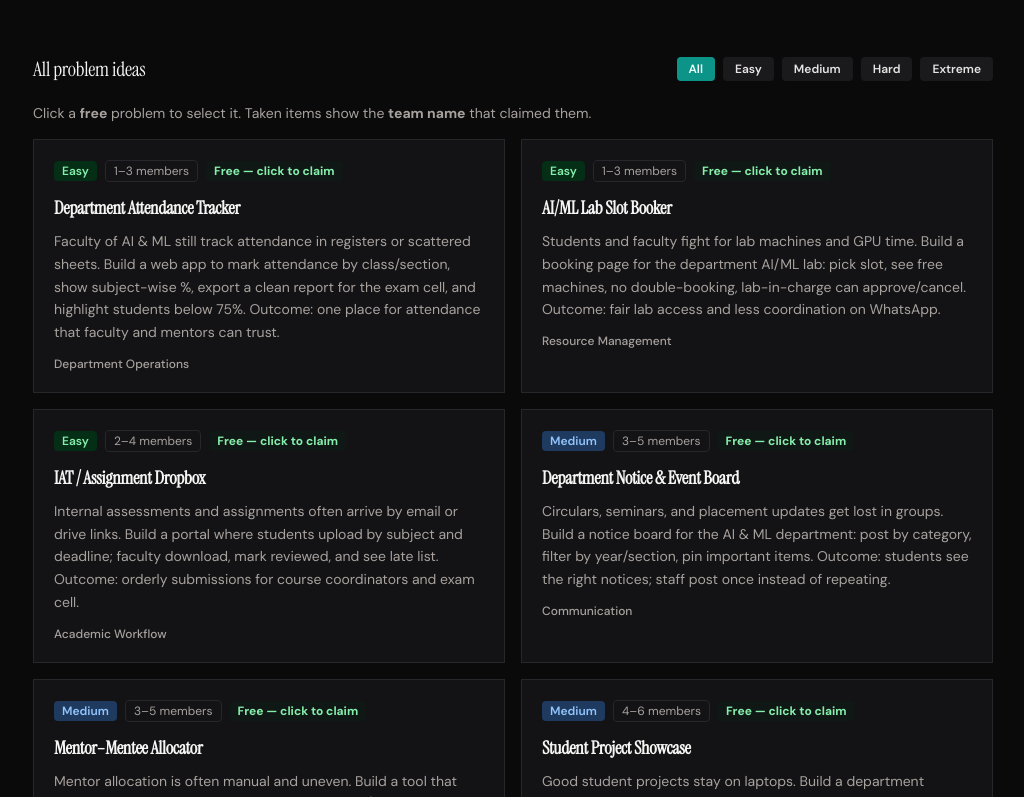
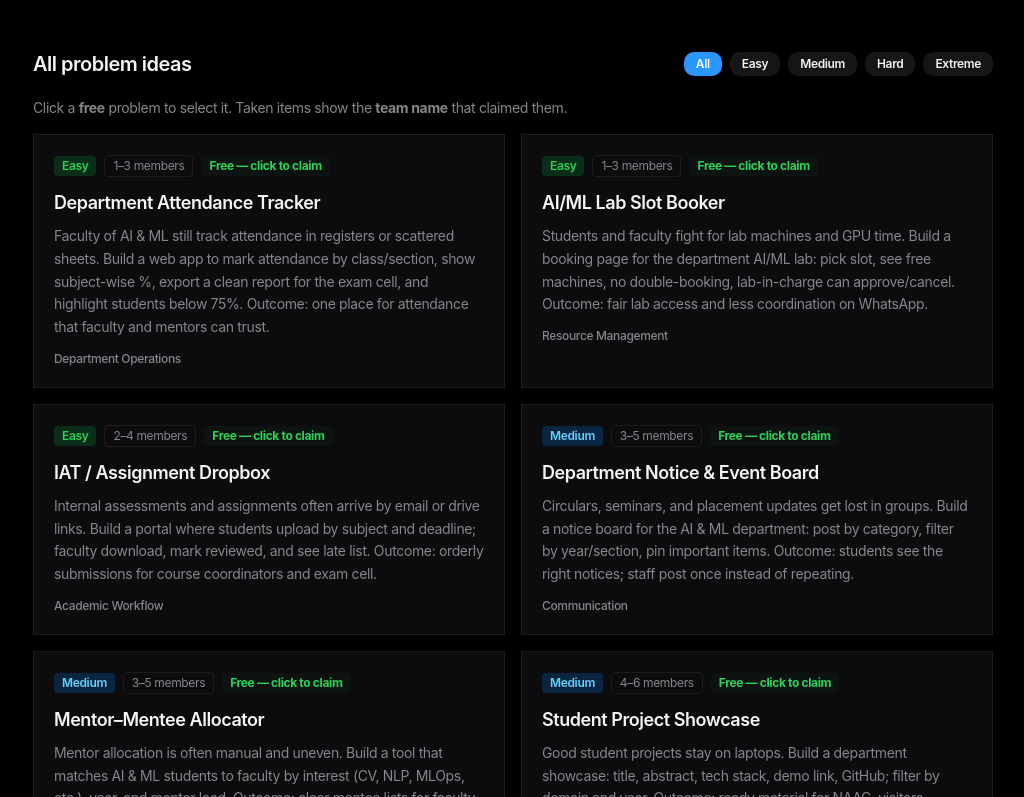
Before and after one commit to sairambn/AI-Competition, a React (Vite) app: page /problems in a window 1280 px wide. Shown: the part 823-1620 px from the top of the page, without its empty margins (127-1151 px from the left). Built offline with nearby package versions, Linux system fonts and the light colour scheme.

Commit message:
Apple-level motion system: cubic-bezier reveals, refined type and chrome

```diff
--- a/src/index.css
+++ b/src/index.css
@@ -35,50 +35,54 @@
 }
 
 /*
-  Event tool — elite, institutional, anti-slop.
+  Apple-inspired motion + chrome.
+  Ease curve approximates Apple UI (smooth deceleration).
 */
 :root {
-  --radius: 0.375rem;
+  --radius: 0.75rem;
+  --ease-out-expo: cubic-bezier(0.16, 1, 0.3, 1);
+  --ease-apple: cubic-bezier(0.25, 0.1, 0.25, 1);
+  --duration: 0.7s;
 
-  --background: #0a0a0b;
-  --foreground: #f5f5f4;
+  --background: #000000;
+  --foreground: #f5f5f7;
 
-  --card: #131315;
-  --card-foreground: #f5f5f4;
+  --card: #0c0c0e;
+  --card-foreground: #f5f5f7;
 
-  --primary: #0d9488;
-  --primary-foreground: #f0fdfa;
+  --primary: #2997ff;
+  --primary-foreground: #ffffff;
 
-  --secondary: #1a1a1d;
-  --secondary-foreground: #e7e5e4;
+  --secondary: #161617;
+  --secondary-foreground: #f5f5f7;
 
-  --muted: #161618;
-  --muted-foreground: #a8a29e;
+  --muted: #111113;
+  --muted-foreground: #86868b;
 
-  --accent: #d97706;
-  --accent-foreground: #1c1917;
+  --accent: #f5f5f7;
+  --accent-foreground: #000000;
 
-  --destructive: #dc2626;
+  --destructive: #ff453a;
 
-  --border: #26262b;
-  --input: #161618;
-  --ring: #0d9488;
+  --border: #1d1d1f;
+  --input: #1d1d1f;
+  --ring: #2997ff;
 
-  --gold: #d97706;
-  --olive: #a8a29e;
-  --parchment: #0e0e10;
+  --gold: #f5f5f7;
+  --olive: #86868b;
+  --parchment: #0a0a0c;
 
-  --easy: #052e16;
-  --easy-foreground: #86efac;
+  --easy: #0a2e1a;
+  --easy-foreground: #30d158;
 
-  --medium: #1e3a5f;
-  --medium-foreground: #93c5fd;
+  --medium: #0a2540;
+  --medium-foreground: #64d2ff;
 
-  --hard: #422006;
-  --hard-foreground: #fcd34d;
+  --hard: #2e2200;
+  --hard-foreground: #ffd60a;
 
-  --extreme: #450a0a;
-  --extreme-foreground: #fca5a5;
+  --extreme: #2e0a0a;
+  --extreme-foreground: #ff6961;
 }
 
 @layer base {
@@ -93,12 +97,12 @@
   body {
     background-color: var(--color-background);
     color: var(--color-foreground);
-    font-family: "DM Sans", system-ui, -apple-system, BlinkMacSystemFont,
-      "Segoe UI", sans-serif;
-    font-feature-settings: "ss01" on, "ss02" on;
+    font-family: -apple-system, BlinkMacSystemFont, "SF Pro Text", "SF Pro Display",
+      "Helvetica Neue", "DM Sans", system-ui, sans-serif;
     -webkit-font-smoothing: antialiased;
     -moz-osx-font-smoothing: grayscale;
-    line-height: 1.55;
+    line-height: 1.47059;
+    letter-spacing: -0.022em;
   }
 
   h1,
@@ -107,21 +111,22 @@
   h4,
   h5,
   h6 {
-    font-family: "Instrument Serif", Georgia, "Times New Roman", serif;
-    font-weight: 400;
-    letter-spacing: -0.015em;
-    line-height: 1.2;
+    font-family: -apple-system, BlinkMacSystemFont, "SF Pro Display",
+      "Helvetica Neue", "Instrument Serif", Georgia, serif;
+    font-weight: 600;
+    letter-spacing: -0.025em;
+    line-height: 1.08;
     color: var(--color-foreground);
   }
 
   ::selection {
-    background: color-mix(in srgb, var(--primary) 30%, transparent);
+    background: color-mix(in srgb, var(--primary) 35%, transparent);
     color: var(--foreground);
   }
 
   :focus-visible {
-    outline: 2px solid color-mix(in srgb, var(--primary) 70%, transparent);
-    outline-offset: 2px;
+    outline: 2px solid color-mix(in srgb, var(--primary) 80%, transparent);
+    outline-offset: 3px;
   }
 
   input,
@@ -129,6 +134,13 @@
   textarea,
   button {
     font: inherit;
+  }
+
+  a,
+  button {
+    transition: color 0.25s var(--ease-apple), background-color 0.25s
+        var(--ease-apple), border-color 0.25s var(--ease-apple),
+      opacity 0.25s var(--ease-apple), transform 0.35s var(--ease-out-expo);
   }
 }
 
@@ -140,17 +152,43 @@
     color: var(--color-gold);
   }
   .border-gold {
-    border-color: color-mix(in srgb, var(--color-gold) 40%, transparent);
+    border-color: color-mix(in srgb, var(--color-gold) 25%, transparent);
   }
   .text-olive {
     color: var(--color-olive);
   }
   .font-display {
-    font-family: "Instrument Serif", Georgia, serif;
+    font-family: -apple-system, BlinkMacSystemFont, "SF Pro Display",
+      "Helvetica Neue", sans-serif;
+    font-weight: 600;
   }
 }
 
+/* ——— Apple-style scroll reveal ——— */
+.reveal {
+  opacity: 0;
+  transform: translateY(28px);
+  transition: opacity var(--duration) var(--ease-out-expo),
+    transform var(--duration) var(--ease-out-expo);
+  will-change: opacity, transform;
+}
+.reveal-visible {
+  opacity: 1;
+  transform: translateY(0);
+}
+
 @keyframes fade-up {
+  from {
+    opacity: 0;
+    transform: translateY(20px);
+  }
+  to {
+    opacity: 1;
+    transform: translateY(0);
+  }
+}
+
+@keyframes result-pop {
   from {
     opacity: 0;
     transform: translateY(8px);
@@ -161,41 +199,47 @@
   }
 }
 
-@keyframes result-pop {
-  0% {
+@keyframes hero-in {
+  from {
     opacity: 0;
-    transform: translateY(4px);
+    transform: translateY(32px) scale(0.98);
   }
-  100% {
+  to {
     opacity: 1;
-    transform: translateY(0);
+    transform: translateY(0) scale(1);
   }
 }
 
 .animate-fade-up {
-  animation: fade-up 0.35s ease-out both;
+  animation: fade-up 0.8s var(--ease-out-expo) both;
+}
+.animate-hero {
+  animation: hero-in 1s var(--ease-out-expo) both;
 }
 .animate-scale-in {
-  animation: fade-up 0.3s ease-out both;
+  animation: fade-up 0.6s var(--ease-out-expo) both;
 }
 .animate-float {
   animation: none;
 }
 .animate-result {
-  animation: result-pop 0.3s ease-out both;
+  animation: result-pop 0.5s var(--ease-out-expo) both;
 }
 .delay-100 {
-  animation-delay: 0.06s;
+  animation-delay: 0.1s;
 }
 .delay-200 {
-  animation-delay: 0.1s;
+  animation-delay: 0.2s;
+}
+.delay-300 {
+  animation-delay: 0.3s;
 }
 
 .hero-glow {
-  background: linear-gradient(
-    180deg,
-    color-mix(in srgb, var(--primary) 4%, transparent) 0%,
-    transparent 50%
+  background: radial-gradient(
+    ellipse 80% 50% at 50% -10%,
+    color-mix(in srgb, var(--primary) 18%, transparent),
+    transparent 70%
   );
 }
 
@@ -205,57 +249,80 @@
 }
 
 .card-lift {
-  transition: border-color 0.15s ease, background-color 0.15s ease;
+  transition: border-color 0.35s var(--ease-apple),
+    background-color 0.35s var(--ease-apple), transform 0.45s var(--ease-out-expo);
 }
 .card-lift:hover {
-  border-color: color-mix(in srgb, var(--primary) 28%, var(--border));
-  background-color: color-mix(in srgb, var(--card) 96%, var(--primary));
+  border-color: color-mix(in srgb, var(--primary) 35%, var(--border));
+  background-color: color-mix(in srgb, var(--card) 92%, var(--primary));
+  transform: translateY(-2px);
 }
 
 .btn-shine {
-  transition: background-color 0.15s ease, opacity 0.15s ease;
+  transition: opacity 0.25s var(--ease-apple), transform 0.35s var(--ease-out-expo);
 }
 .btn-shine:hover {
-  filter: none;
-  opacity: 0.92;
+  opacity: 0.9;
+}
+.btn-shine:active {
+  transform: scale(0.98);
 }
 
 .stagger > * {
-  animation: fade-up 0.3s ease-out both;
+  animation: fade-up 0.7s var(--ease-out-expo) both;
 }
 .stagger > *:nth-child(1) {
-  animation-delay: 0.02s;
+  animation-delay: 0.04s;
 }
 .stagger > *:nth-child(2) {
-  animation-delay: 0.04s;
+  animation-delay: 0.08s;
 }
 .stagger > *:nth-child(3) {
-  animation-delay: 0.06s;
+  animation-delay: 0.12s;
 }
 .stagger > *:nth-child(4) {
-  animation-delay: 0.08s;
+  animation-delay: 0.16s;
 }
 .stagger > *:nth-child(5) {
-  animation-delay: 0.1s;
+  animation-delay: 0.2s;
 }
 .stagger > *:nth-child(6) {
-  animation-delay: 0.12s;
+  animation-delay: 0.24s;
 }
 .stagger > *:nth-child(7) {
-  animation-delay: 0.14s;
+  animation-delay: 0.28s;
 }
 .stagger > *:nth-child(8) {
-  animation-delay: 0.16s;
+  animation-delay: 0.32s;
 }
 .stagger > *:nth-child(9) {
-  animation-delay: 0.18s;
+  animation-delay: 0.36s;
 }
 .stagger > *:nth-child(10) {
-  animation-delay: 0.2s;
+  animation-delay: 0.4s;
 }
 .stagger > *:nth-child(11) {
-  animation-delay: 0.22s;
+  animation-delay: 0.44s;
 }
 .stagger > *:nth-child(12) {
-  animation-delay: 0.24s;
+  animation-delay: 0.48s;
 }
+
+@media (prefers-reduced-motion: reduce) {
+  html {
+    scroll-behavior: auto;
+  }
+  .reveal,
+  .reveal-visible {
+    opacity: 1;
+    transform: none;
+    transition: none;
+  }
+  .animate-fade-up,
+  .animate-hero,
+  .animate-scale-in,
+  .animate-result,
+  .stagger > * {
+    animation: none !important;
+  }
+}
```
